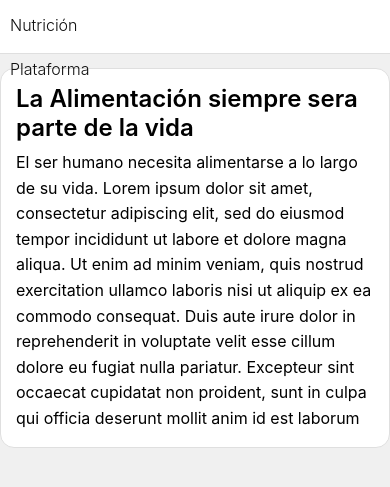
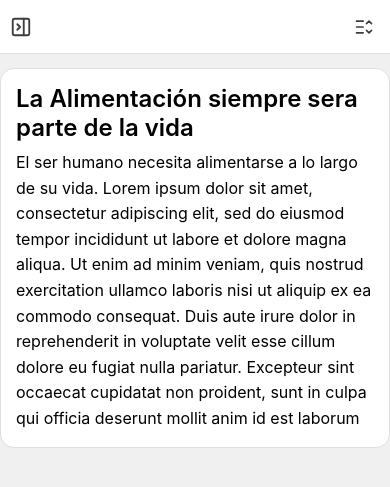
Before and after one commit to DidesCabrera/erp-django, a Django app: page /app/elemental/context/ in a window 390 px wide. Shown: the top 487 px of the page. Run offline with Django 4.2, Linux system fonts and the light colour scheme.

Commit message:
Mejoras mobile: menores

```diff
--- a/notas/templates/components/list_header_inbox.html
+++ /dev/null
@@ -1,6 +0,0 @@
-<div class="page-header">
-
-    <div class="page-header-left">
-
-    </div>
-</div>
--- a/notas/templates/components/list_header_nutrition.html
+++ /dev/null
@@ -1,32 +0,0 @@
-<div class="page-header">
-
-  <div class="page-header-left">
-
-    <div class="navbar-list-header">
-      <nav>
-
-        <a href="{% url 'elemental_context' %}"
-            class="nav-tab nav-tab--elemental-context tab-list {% if request.resolver_match.url_name == 'elemental_context' %}is-active{% endif %}">
-            <span class="nav-text">Contexto</span>
-            <div class="nav-indicator"></div>
-        </a>
-
-        <a href="{% url 'elemental_nutrition' %}"
-            class="nav-tab nav-tab--elemental-nutrition tab-list {% if request.resolver_match.url_name == 'elemental_nutrition' %}is-active{% endif %}">
-            <span class="nav-text">Nutrición</span>
-            <div class="nav-indicator"></div>
-        </a>
-
-        <a href="{% url 'elemental_platform' %}"
-            class="nav-tab nav-tab--elemental-platform tab-list {% if request.resolver_match.url_name == 'elemental_platform' %}is-active{% endif %}">
-            <span class="nav-text">Plataforma</span>
-            <div class="nav-indicator"></div>
-        </a>
-      </nav>
-    </div>
-
-
-  </div>
-
-
-</div>
--- a/notas/templates/notas/elementals/context.html
+++ b/notas/templates/notas/elementals/context.html
@@ -2,7 +2,6 @@
 {% block title %}Inbox{% endblock %}
 {% block content %}
 
-{% include "components/list_header_nutrition.html" with header=ui.header %}
 <div class="page page--detail">
   <h2>La Alimentación siempre sera parte de la vida</h2>
   <p>El ser humano necesita alimentarse a lo largo de su vida.
--- a/notas/templates/notas/elementals/nutrition.html
+++ b/notas/templates/notas/elementals/nutrition.html
@@ -2,8 +2,6 @@
 {% block title %}Inbox{% endblock %}
 {% block content %}
 
-
-{% include "components/list_header_nutrition.html" with header=ui.header %}
 <div class="page">
     <div class="sub-page">
 
--- a/notas/templates/notas/elementals/platform.html
+++ b/notas/templates/notas/elementals/platform.html
@@ -2,7 +2,6 @@
 {% block title %}Inbox{% endblock %}
 {% block content %}
 
-{% include "components/list_header_nutrition.html" with header=ui.header %}
 <div class="page page--detail">
   <h2>Como funciona la Plataforma</h2>
   <p>incididunt ut labore et dolore magna
--- a/notas/templates/notas/inbox.html
+++ b/notas/templates/notas/inbox.html
@@ -1,8 +1,6 @@
 {% extends "notas/base.html" %}
 {% block title %}Inbox{% endblock %}
 {% block content %}
-
-{% include "components/list_header_inbox.html" with header=vm.header %}
 
 <div class="page page--detail">
     {% for item in items %}
--- a/notas/templates/notas/profile/detail.html
+++ b/notas/templates/notas/profile/detail.html
@@ -1,8 +1,6 @@
 {% extends "notas/base.html" %}
 
 {% block content %}
-
-{% include "components/list_header_profile.html" with header=ui.header %}
 
 <div class="page page--detail">
 
```
Also changed, not shown: notas/actions/dailyplan_resolvers.py (+6 -14 lines), notas/templates/components/list_header_food.html (deleted, +0 -11 lines), notas/templates/components/list_header_meal.html (deleted, +0 -14 lines).
